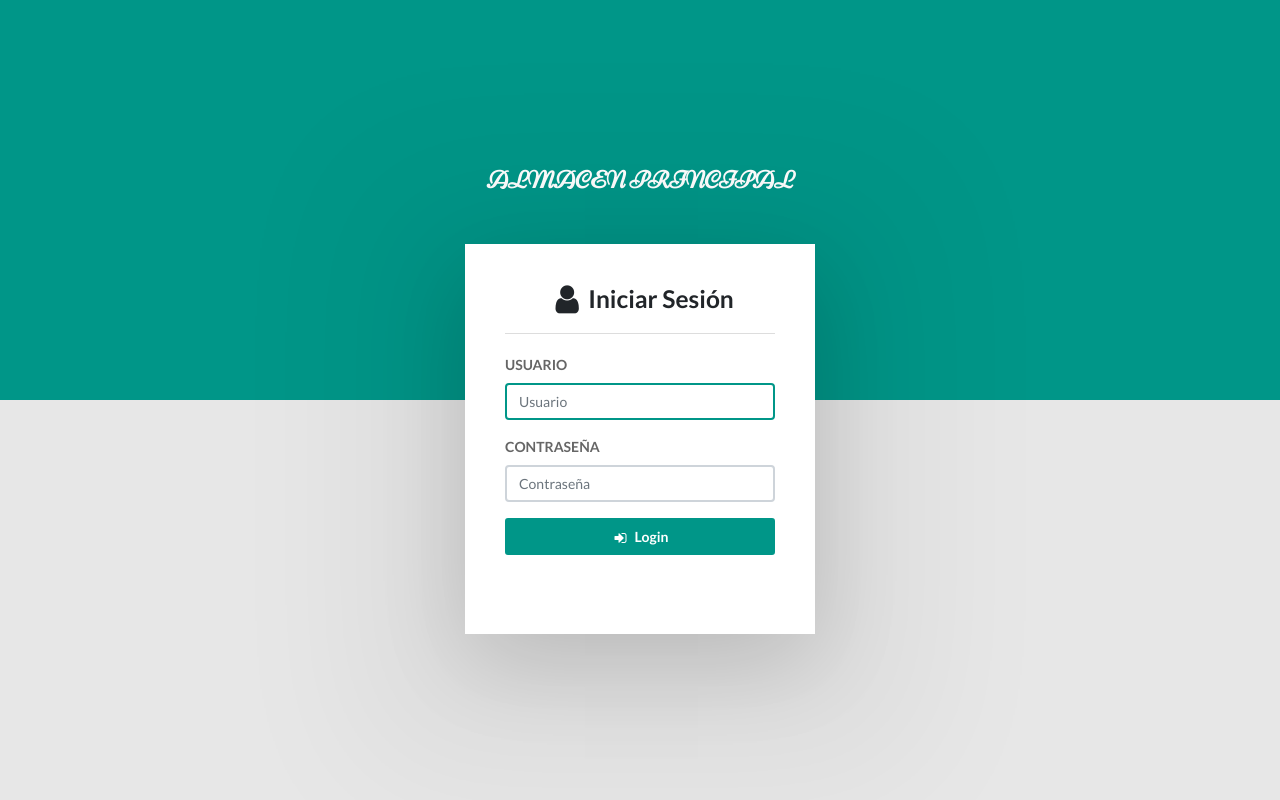
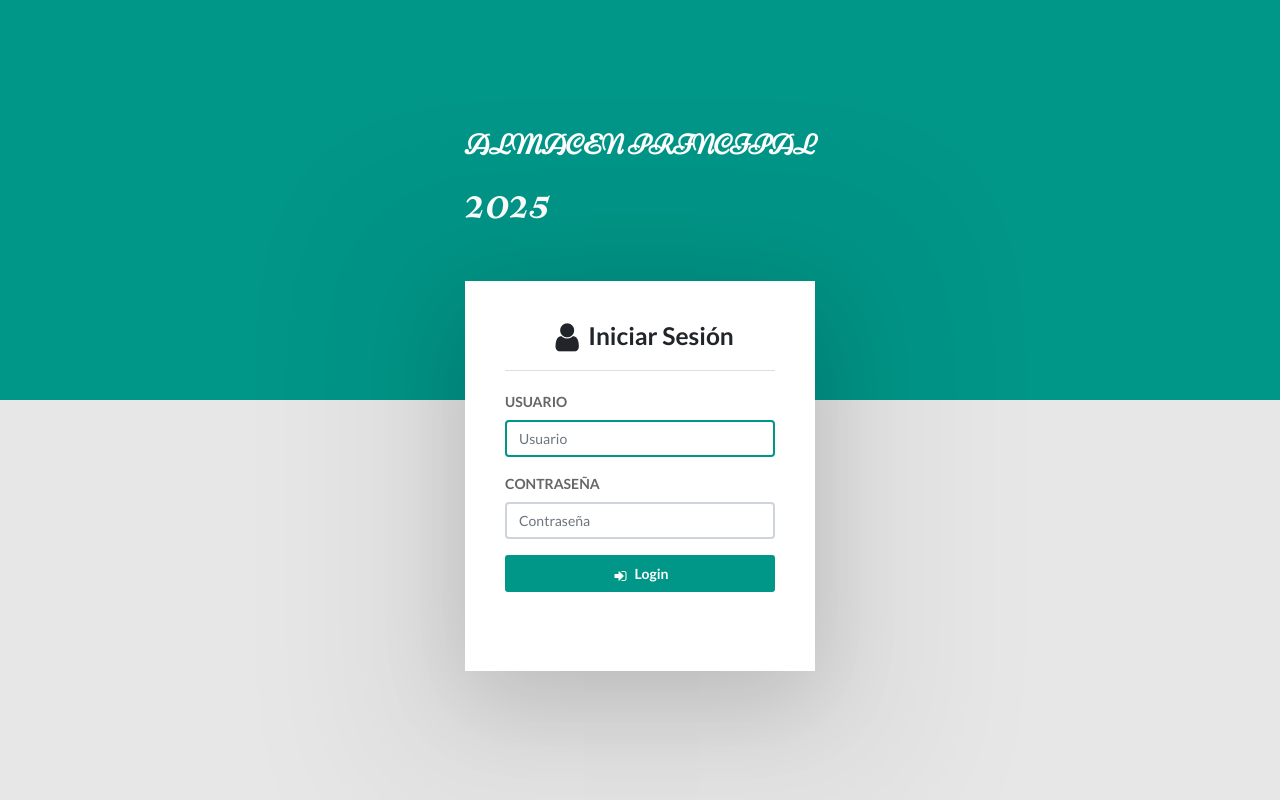
Before and after one commit to ztrackperu/AlmacenPrincipal, a PHP site: page /intranet/ in a window 1280 px wide. Run offline with PHP 8.4, Linux system fonts and the light colour scheme; a stand-in replaces the project's code that opens the database connection; some libraries are stand-ins or nearby versions.

Commit message:
base principal 3

```diff
--- a/Views/index.php
+++ b/Views/index.php
@@ -18,7 +18,9 @@
     </section>
     <section class="login-content">
         <div class="logo">
-            <h3>ALMACEN PRINCIPAL</h3>
+            <h2 class="login-head">ALMACEN PRINCIPAL</h2>
+            <h1 class="login-head">2025</h1>
+
         </div>
         <div class="login-box">
             <form class="login-form" id="frmLogin" onsubmit="frmLogin(event);">
```
